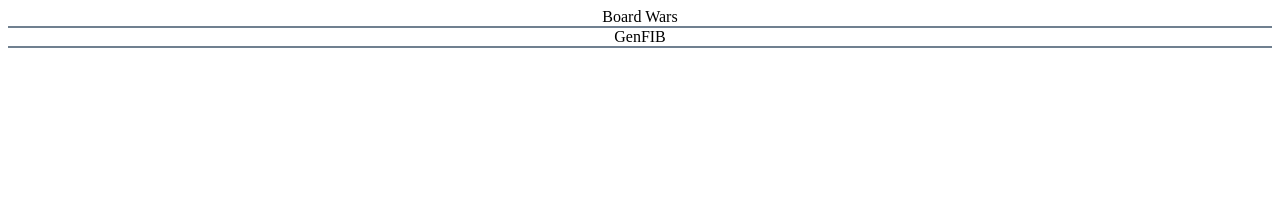
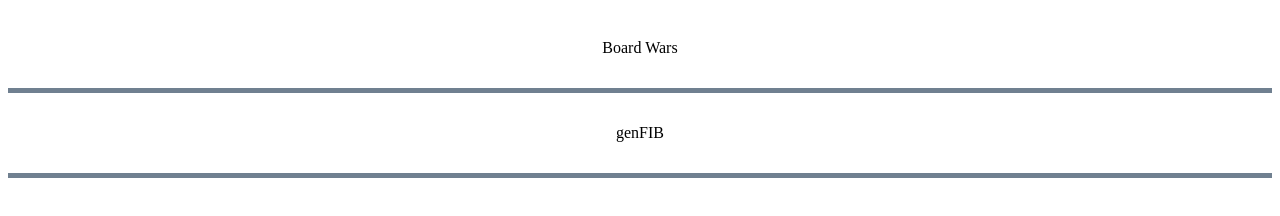
Before and after one commit to arkaik/arkaik.github.io, a plain HTML site: page index.html in a window 1280 px wide. Drawn offline with Linux system fonts and the light colour scheme.

Commit message:
New front

```diff
--- a/index.css
+++ b/index.css
@@ -1,4 +1,20 @@
 .project {
-    border-bottom: 2px slategrey solid;
-    text-align: center;
+    display: flex;
+    border-bottom: 5px slategrey solid;
+    height: 5rem;
+    align-items: center;
+    justify-content: center;
+    transition: background-color 0.5s;
 }
+
+#pr_gf:hover {
+    background-color: #369083;
+}
+
+#pr_bw:hover {
+    background-color: #752575;
+}
+
+.projectName {
+    display: inline-flex;
+}
--- a/index.html
+++ b/index.html
@@ -3,7 +3,11 @@
         <link rel="stylesheet" href="index.css" charset="utf-8">
     </head>
     <body>
-        <div class="project">Board Wars</div>
-        <div class="project">GenFIB</div>
+        <div id="pr_bw" class="project">
+            <div class="projectName">Board Wars</div>
+        </div>
+        <div id="pr_gf" class="project">
+            <div class="projectName">genFIB</div>
+        </div>
     </body>
 </html>
```
